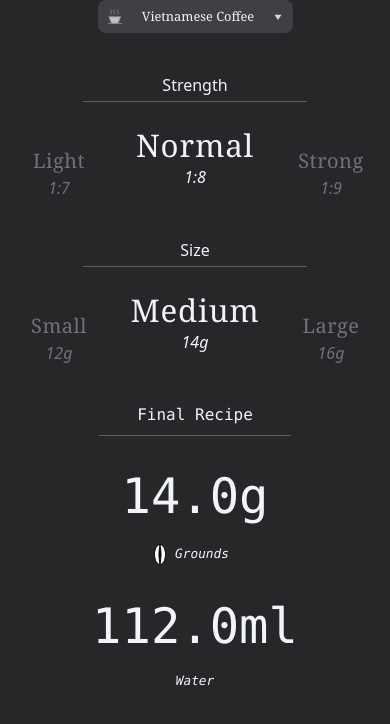
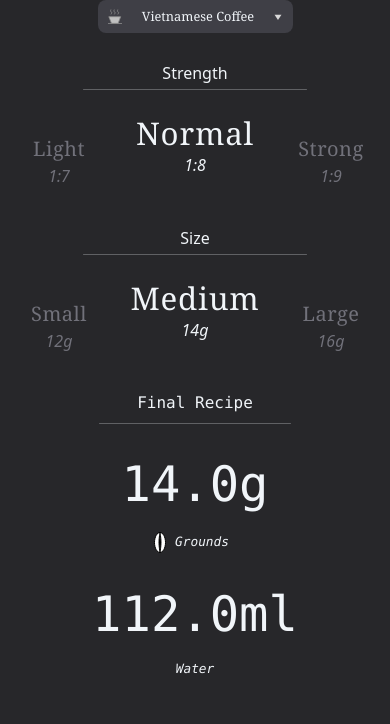
Before and after one commit to jtlonsako/multibrew, a SvelteKit app: page /measurement/phin in a window 390 px wide. Shown: the top 724 px of the page. Built offline with nearby package versions, Linux system fonts and the light colour scheme.

Commit message:
Removed a little bit of top margin for mobile devices

```diff
--- a/src/routes/measurement/[coffeeType]/+page.svelte
+++ b/src/routes/measurement/[coffeeType]/+page.svelte
@@ -27,7 +27,7 @@
     }
 
 </script>
-<div class="mt-10 flex flex-col place-items-center">
+<div class="mt-7 md:mt-10 flex flex-col place-items-center">
     {#each selectionLists as itemList, i}
         {#key selectionTypes[i]}
             <SelectionList
```
